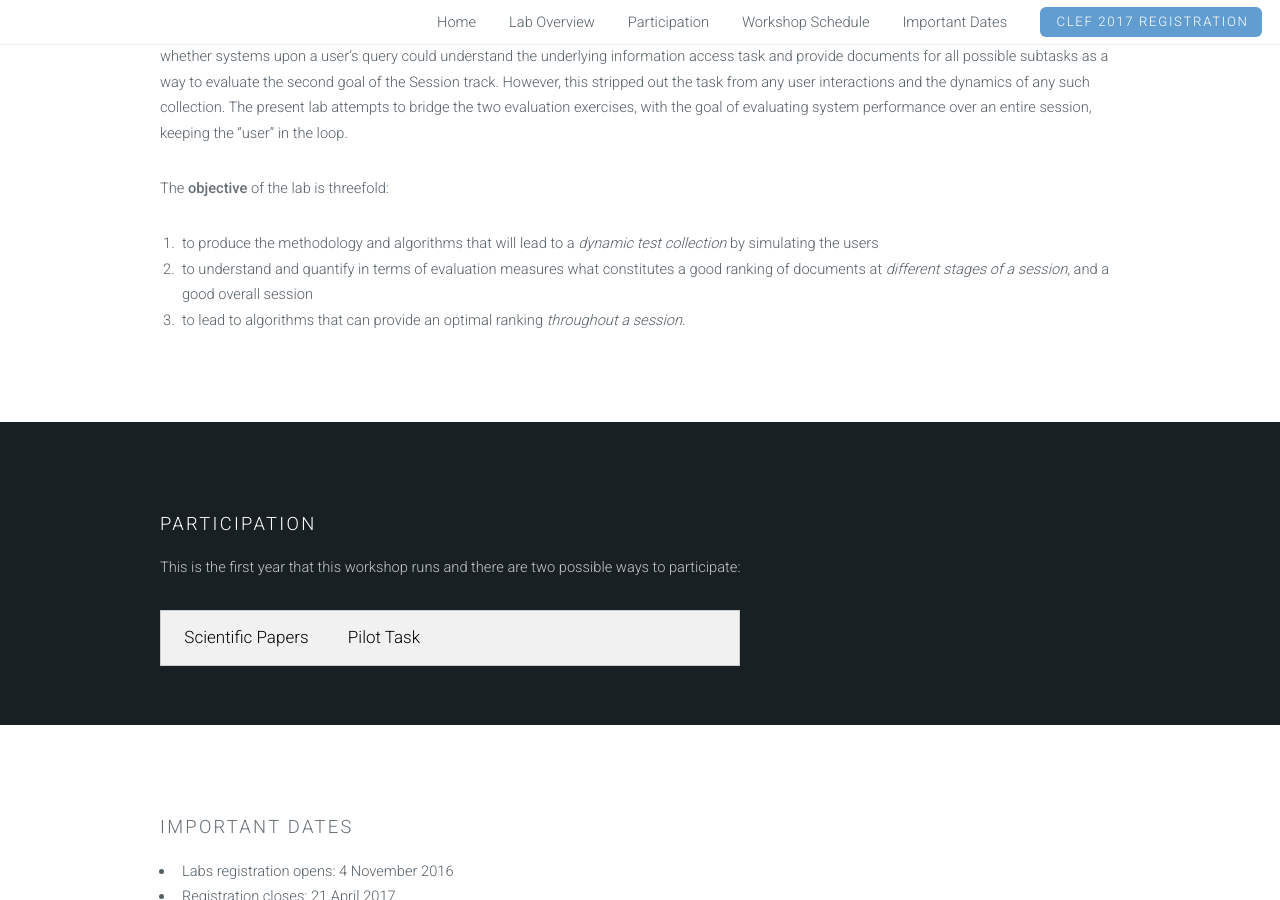
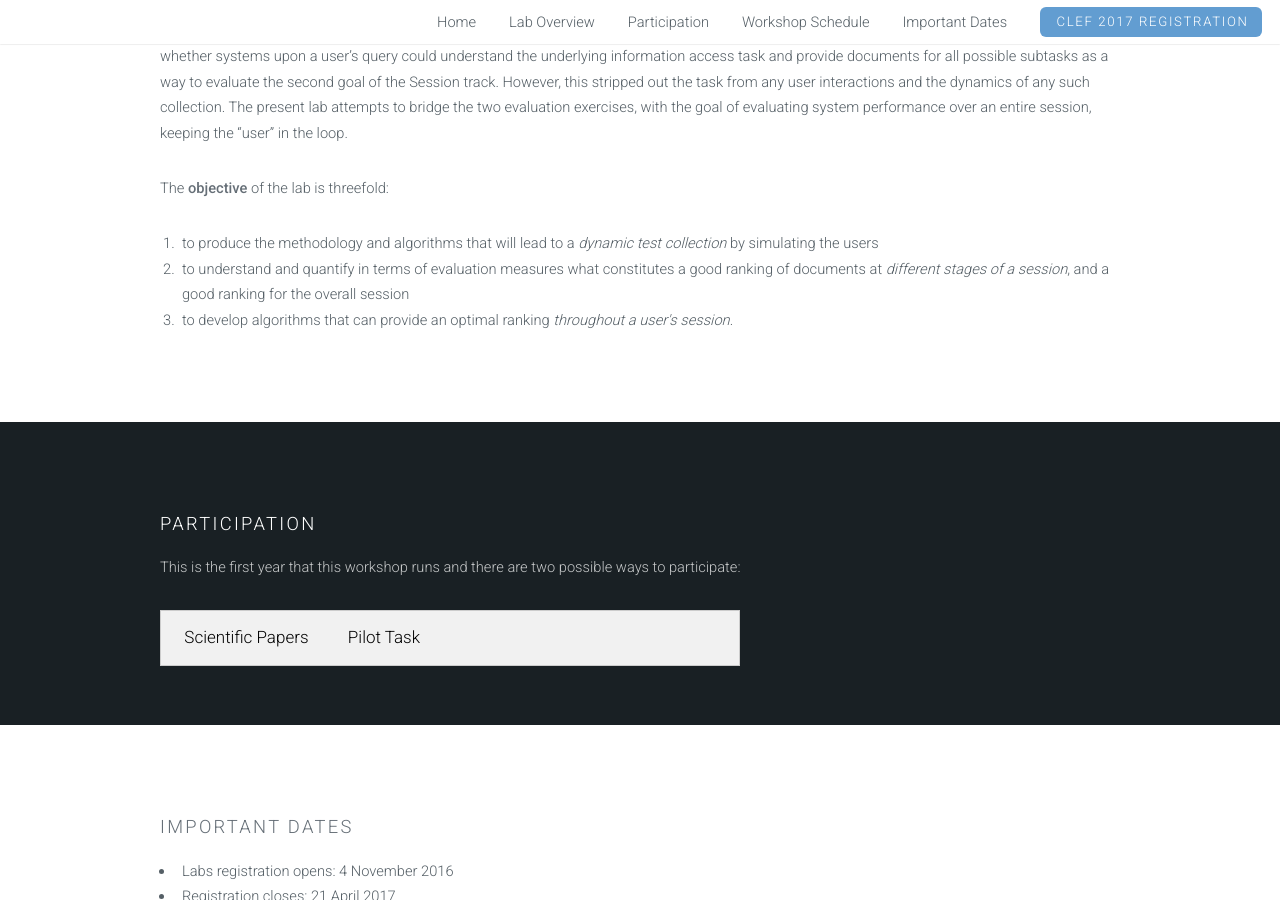
Before and after one commit to ekanou/dynamicsearch, a Jekyll site: the page built from clef-lab.html, in a window 1280 px wide and 900 px high, scrolled down 629 px. Built offline with Jekyll 4.4.1, drawn with Linux system fonts in a browser that asks for light colours.

Commit message:
Update clef-lab.html

```diff
--- a/clef-lab.html
+++ b/clef-lab.html
@@ -20,8 +20,8 @@
                     <p>The <strong>objective</strong> of the lab is threefold:</p>
                     <ol>
                         <li>to produce the methodology and algorithms that will lead to a <em>dynamic test collection</em> by simulating the users</li>
-                        <li>to understand and quantify in terms of evaluation measures what constitutes a good ranking of documents at <em>different stages of a session</em>, and a good overall session</li>
-                        <li>to lead to algorithms that can provide an optimal ranking <em>throughout a session</em>.</li>
+                        <li>to understand and quantify in terms of evaluation measures what constitutes a good ranking of documents at <em>different stages of a session</em>, and a good ranking for the overall session</li>
+                        <li>to develop algorithms that can provide an optimal ranking <em>throughout a user's session</em>.</li>
                     </ol>
                 </section>
             </div>
@@ -47,11 +47,17 @@
                                         <p> </div>
 
                                 <div id="Pilot Task" class="tabcontent">
-                                        <p>Submit a run that simulates query reformulations, given a topic description, a document collection, and a set of relevance judgments. The details are still TBD.</p>
-                                  <ul>
-                                    <li>Test Set: TREC 2014 Session Track</li>
-                                    <li>Evaluation Measure: # of user queries predicted</li>
-                                  </ul>
+                                  <p>Submit a run that simulates query reformulations</p>
+                                  <p> Dataset: TREC 2014 Session Track
+                                  <p> Input: <p>
+                                  <ol>
+                                    <li>Task description</li>
+                                    <li>The first query of a user in a session</li>
+                                    <li>The ranking for the first query, the clicks, the dwell times, and the relevance labels</li>
+                                    <li>The set of queries for the same  but from all of the users that tried to complete this task, throughout their sessions</li>
+                                  </ol>
+                                  <p> Output:</p> Next user's query.
+                                  <p> Evaluation Measure: # of user queries predicted</p>
                                 </div>
                         </div>
                 </section>
```
